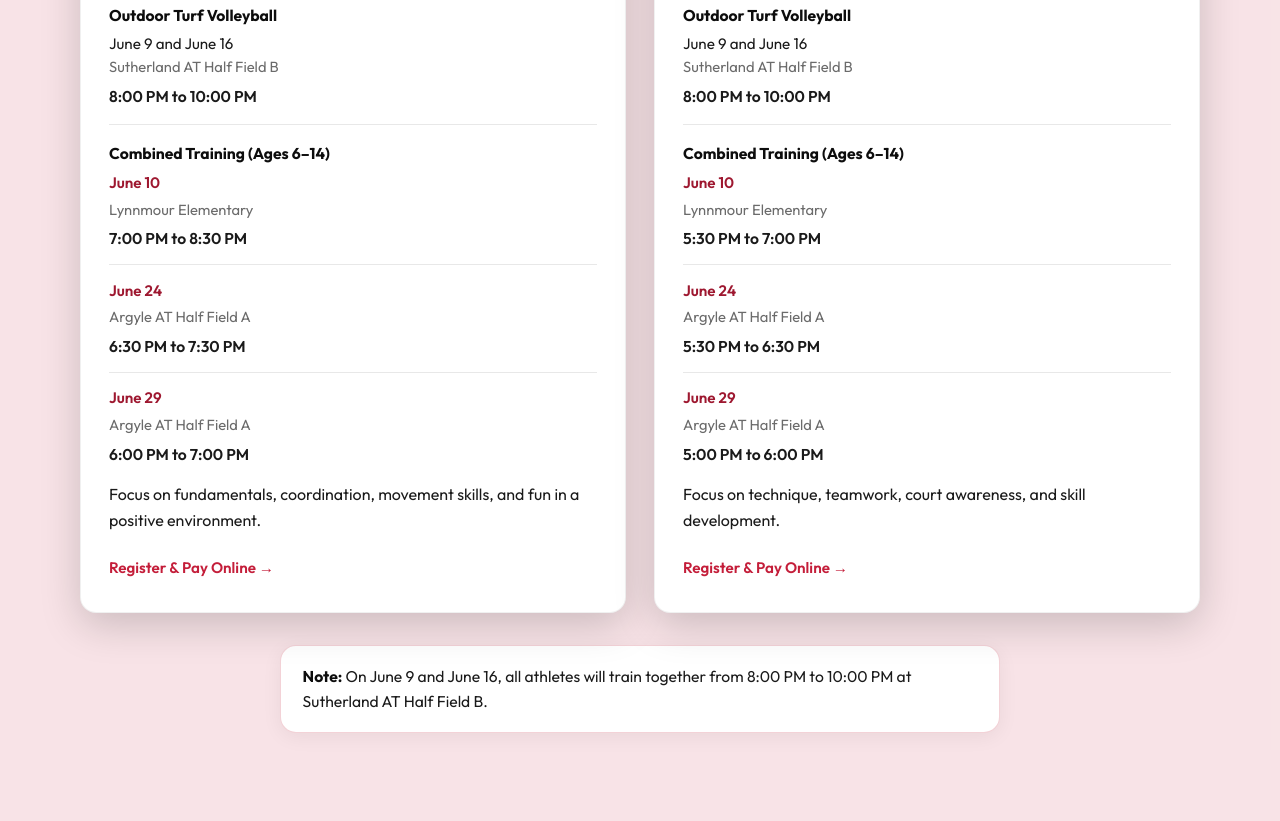
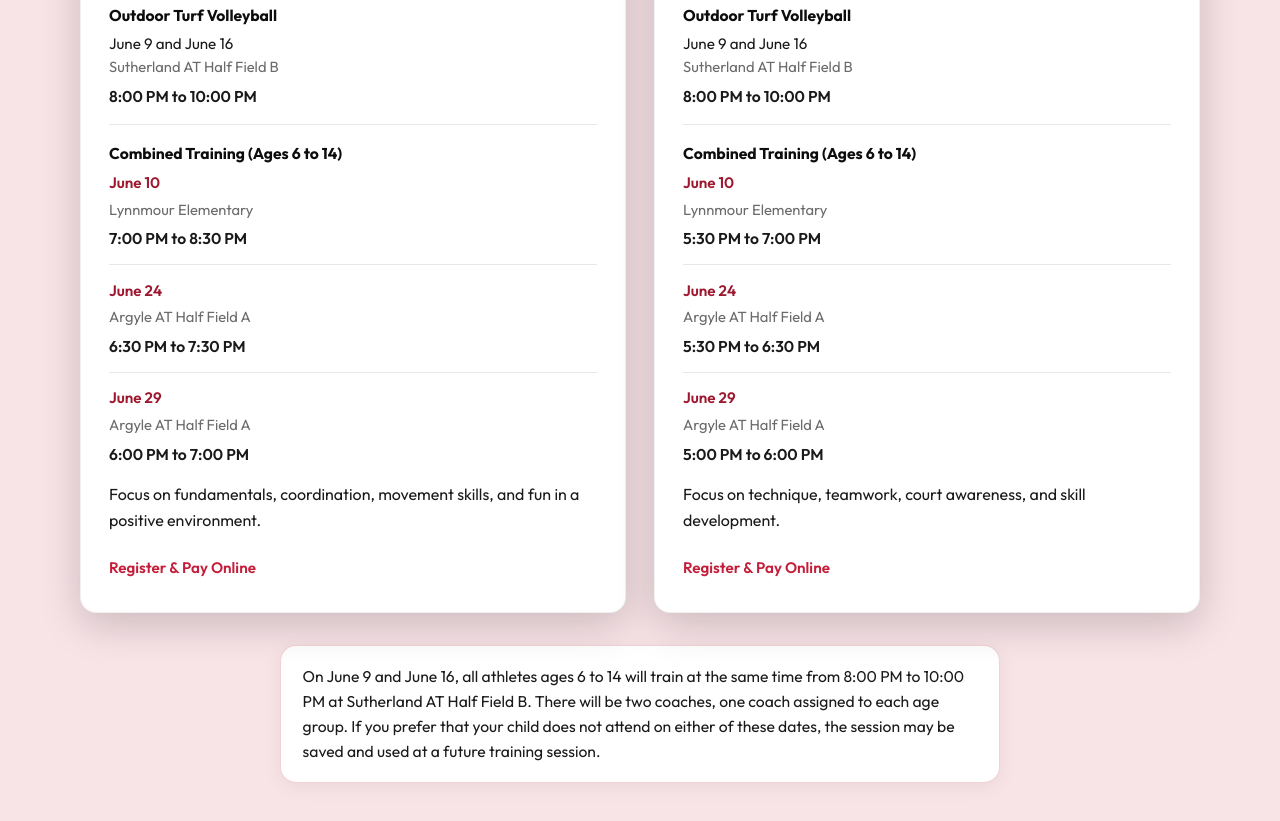
Before and after one commit to allmotionsports/allmotionsports-website, a plain HTML site: page index.html in a window 1280 px wide. Shown: the part 2299-3120 px from the top of the page. Drawn offline with Linux system fonts and the light colour scheme.

Commit message:
Update age range formatting and improve program schedule note in index.html

```diff
--- a/index.html
+++ b/index.html
@@ -106,7 +106,7 @@
                 <p class="program-time">8:00 PM to 10:00 PM</p>
               </div>
               <div class="program-block program-block-sessions">
-                <p class="program-block-title"><strong>Combined Training (Ages 6–14)</strong></p>
+                <p class="program-block-title"><strong>Combined Training (Ages 6 to 14)</strong></p>
                 <div class="program-session">
                   <p class="program-session-date">June 10</p>
                   <p class="program-venue">Lynnmour Elementary</p>
@@ -125,7 +125,7 @@
               </div>
             </div>
             <p class="program-blurb">Focus on fundamentals, coordination, movement skills, and fun in a positive environment.</p>
-            <a href="https://buy.stripe.com/6oUaEZbb13UqfdkcAm0Fi00" class="card-link" target="_blank" rel="noopener noreferrer">Register &amp; Pay Online →</a>
+            <a href="https://buy.stripe.com/6oUaEZbb13UqfdkcAm0Fi00" class="card-link" target="_blank" rel="noopener noreferrer">Register &amp; Pay Online</a>
           </article>
           <article class="program-card">
             <h3 class="program-heading">Ages 11 to 14</h3>
@@ -143,7 +143,7 @@
                 <p class="program-time">8:00 PM to 10:00 PM</p>
               </div>
               <div class="program-block program-block-sessions">
-                <p class="program-block-title"><strong>Combined Training (Ages 6–14)</strong></p>
+                <p class="program-block-title"><strong>Combined Training (Ages 6 to 14)</strong></p>
                 <div class="program-session">
                   <p class="program-session-date">June 10</p>
                   <p class="program-venue">Lynnmour Elementary</p>
@@ -162,10 +162,10 @@
               </div>
             </div>
             <p class="program-blurb">Focus on technique, teamwork, court awareness, and skill development.</p>
-            <a href="https://buy.stripe.com/6oUaEZbb13UqfdkcAm0Fi00" class="card-link" target="_blank" rel="noopener noreferrer">Register &amp; Pay Online →</a>
+            <a href="https://buy.stripe.com/6oUaEZbb13UqfdkcAm0Fi00" class="card-link" target="_blank" rel="noopener noreferrer">Register &amp; Pay Online</a>
           </article>
         </div>
-        <p class="program-schedule-note"><strong>Note:</strong> On June 9 and June 16, all athletes will train together from 8:00 PM to 10:00 PM at Sutherland AT Half Field B.</p>
+        <p class="program-schedule-note">On June 9 and June 16, all athletes ages 6 to 14 will train at the same time from 8:00 PM to 10:00 PM at Sutherland AT Half Field B. There will be two coaches, one coach assigned to each age group. If you prefer that your child does not attend on either of these dates, the session may be saved and used at a future training session.</p>
       </div>
     </section>
 
```
